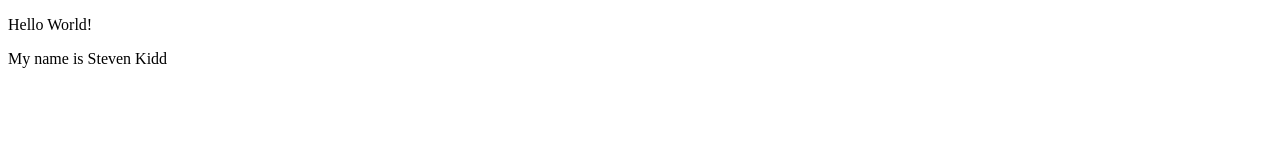
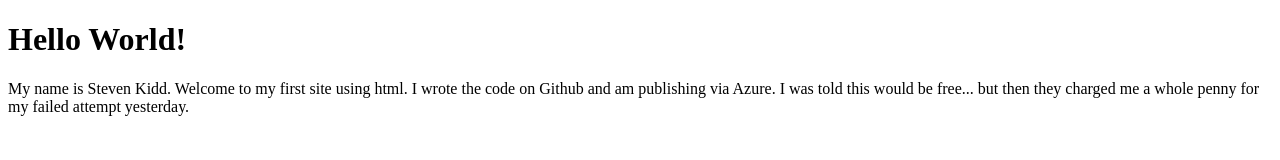
Before and after one commit to steven-kidd/website, a plain HTML site: page index.html in a window 1280 px wide. Drawn offline with Linux system fonts and the light colour scheme.

Commit message:
Update index.html

```diff
--- a/index.html
+++ b/index.html
@@ -5,8 +5,9 @@
   </head>
 
   <body>
-    <p>Hello World!</p>
-    <p>My name is Steven Kidd</p>
+    <h1>Hello World!</h1>
+    <p>My name is Steven Kidd. Welcome to my first site using html. I wrote the code on Github and am publishing via Azure. I was told this would be free...
+      but then they charged me a whole penny for my failed attempt yesterday.</p>
   </body>
 
 </html>
```
